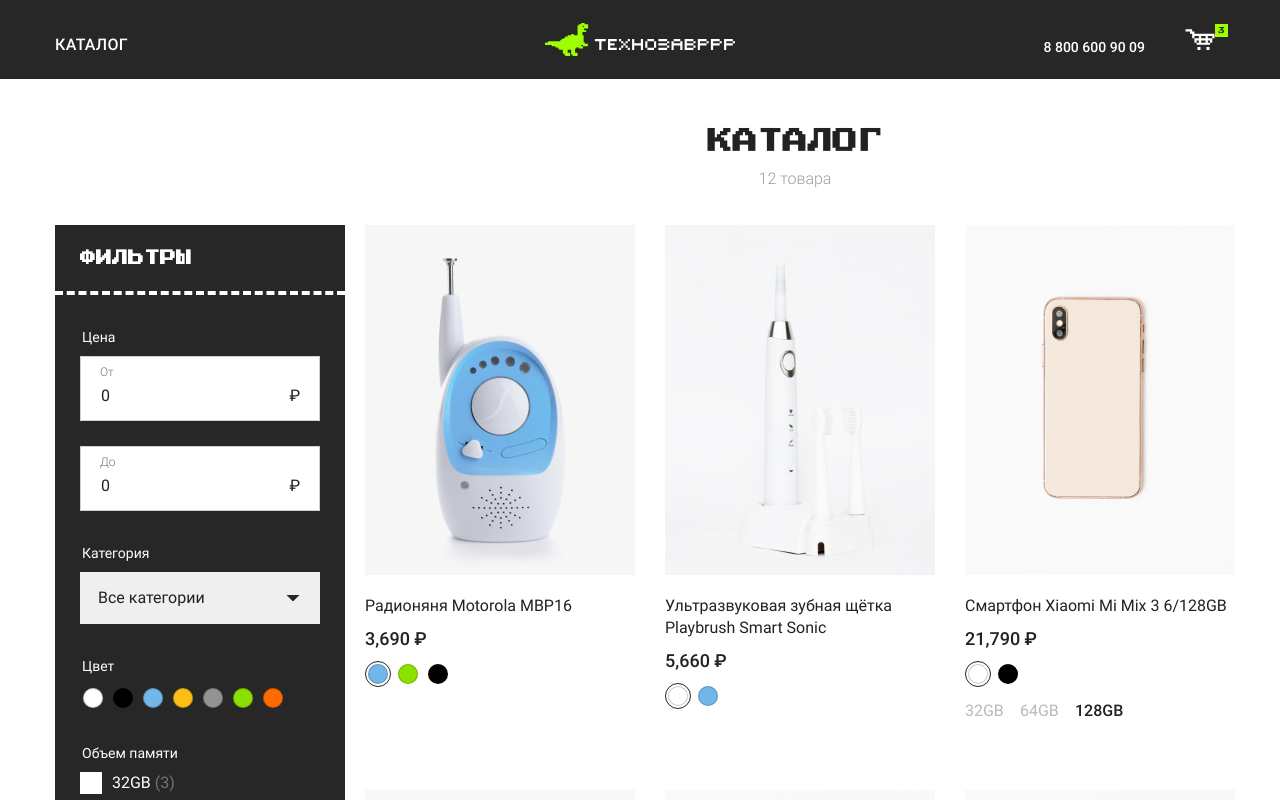
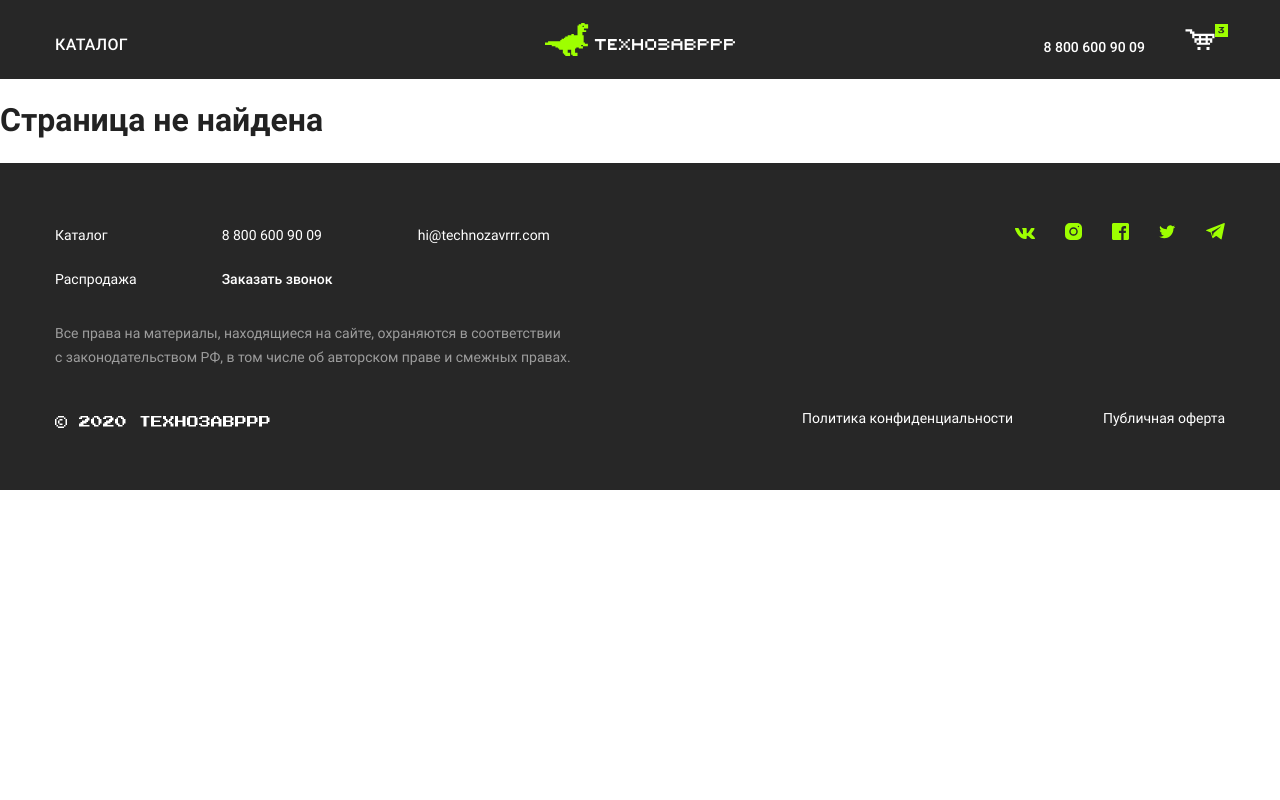
Before and after one commit to FrolovFrontend/online-store-vue, a Vue app: page /#/cart in a window 1280 px wide. Shown: the top 800 px of the page. Built offline with nearby package versions, Linux system fonts and the light colour scheme.

Commit message:
подключение vue-router и настройка маршрутизации

```diff
--- a/package.json
+++ b/package.json
@@ -8,7 +8,8 @@
   },
   "dependencies": {
     "core-js": "^3.6.5",
-    "vue": "^2.6.11"
+    "vue": "^2.6.11",
+    "vue-router": "^3.4.3"
   },
   "devDependencies": {
     "@vue/cli-plugin-babel": "~4.4.0",
--- a/src/App.vue
+++ b/src/App.vue
@@ -1,41 +1,7 @@
 <template>
-  <component :is="currentPageComponent" :page-params="currentPageParams" />
+  <router-view />
 </template>
 
 <script>
-import MainPage from "./pages/MainPage.vue";
-import ProductPage from "./pages/ProductPage.vue";
-import NotFoundPage from "./pages/NotFoundPage.vue";
-import eventBus from "./eventBus";
-
-const routes = {
-  main: "MainPage",
-  product: "ProductPage",
-};
-
-export default {
-  data() {
-    return {
-      currentPage: "main",
-      currentPageParams: {},
-    };
-  },
-  components: { MainPage, ProductPage, NotFoundPage },
-  methods: {
-    gotoPage(pageName, pageParams) {
-      this.currentPage = pageName;
-      this.currentPageParams = pageParams;
-    },
-  },
-  computed: {
-    currentPageComponent() {
-      return routes[this.currentPage] || "NotFoundPage";
-    },
-  },
-  created() {
-    eventBus.$on("gotoPage", (pageName, pageParams) =>
-      this.gotoPage(pageName, pageParams)
-    );
-  },
-};
+export default {};
 </script>
--- a/src/components/ProductList/ProductItem.vue
+++ b/src/components/ProductList/ProductItem.vue
@@ -1,8 +1,8 @@
 <template>
   <li class="catalog__item">
-    <a class="catalog__pic" href="#" @click.prevent="gotoPage('product', {id: item.id})">
+    <router-link class="catalog__pic" :to="{name: 'product', params: {id: item.id}}">
       <img :src="item.image" :alt="item.title" />
-    </a>
+    </router-link>
     <h3 class="catalog__title">
       <a href="#">{{ item.title }}</a>
     </h3>
@@ -41,7 +41,6 @@
 </template>
 
 <script>
-import gotoPage from "@/helpers/gotoPage";
 import numberFormat from "@/helpers/filters/numberFormat";
 
 export default {
@@ -49,7 +48,6 @@
   filters: {
     numberFormat,
   },
-  methods: { gotoPage },
 };
 </script>
 
--- a/src/helpers/gotoPage.js
+++ /dev/null
@@ -1,5 +0,0 @@
-import eventBus from "@/eventBus";
-
-export default function gotoPage(pageName, pageParams) {
-  eventBus.$emit("gotoPage", pageName, pageParams);
-}
--- a/src/pages/ProductPage.vue
+++ b/src/pages/ProductPage.vue
@@ -3,13 +3,16 @@
     <div class="content__top">
       <ul class="breadcrumbs">
         <li class="breadcrumbs__item">
-          <a class="breadcrumbs__link" href="#" @click.prevent="gotoPage('main')">Каталог</a>
+          <!-- первый способ роута -->
+          <!-- предпочтительный -->
+          <router-link class="breadcrumbs__link" :to="{name: 'main'}">Каталог</router-link>
         </li>
         <li class="breadcrumbs__item">
+          <!-- второй способ роута -->
+          <!-- если нужно сделать переход в каком нибудь методе компонента -->
           <a
             class="breadcrumbs__link"
-            href="#"
-            @click.prevent="gotoPage('main')"
+            @click.prevent="$router.push({name: 'main'})"
           >{{ category.title }}</a>
         </li>
         <li class="breadcrumbs__item">
@@ -169,17 +172,15 @@
 <script>
 import products from "@/data/products";
 import categories from "@/data/categories";
-import gotoPage from "@/helpers/gotoPage";
 import numberFormat from "@/helpers/filters/numberFormat";
 
 export default {
-  props: ["pageParams"],
   filters: {
     numberFormat,
   },
   computed: {
     product() {
-      return products.find((product) => product.id === this.pageParams.id);
+      return products.find((product) => product.id === +this.$route.params.id);
     },
     category() {
       return categories.find(
@@ -187,6 +188,5 @@
       );
     },
   },
-  methods: { gotoPage },
 };
 </script>
--- /dev/null
+++ b/src/router/index.js
@@ -0,0 +1,31 @@
+import Vue from "vue";
+import VueRouter from "vue-router";
+import MainPage from "@/pages/MainPage";
+import NotFoundPage from "@/pages/NotFoundPage";
+import ProductPage from "@/pages/ProductPage";
+
+Vue.use(VueRouter);
+
+const routes = [
+  {
+    name: "main",
+    component: MainPage,
+    path: "/",
+  },
+  {
+    name: "product",
+    component: ProductPage,
+    path: "/product/:id",
+  },
+  {
+    name: "notFound",
+    component: NotFoundPage,
+    path: "*",
+  },
+];
+
+const router = new VueRouter({
+  routes,
+});
+
+export default router;
```
Also changed, not shown: src/main.js (+5 -3 lines), 1 other file (tests, documents, lock files or other folders).
